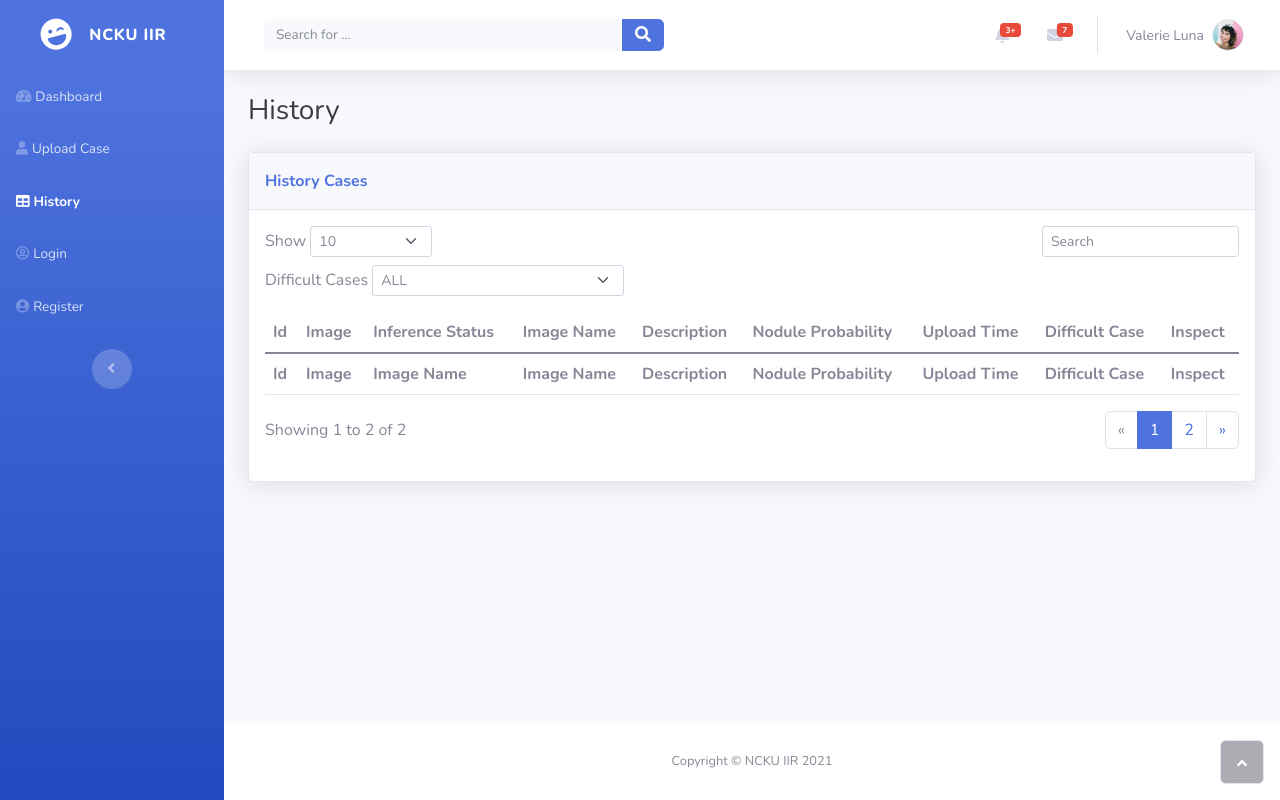
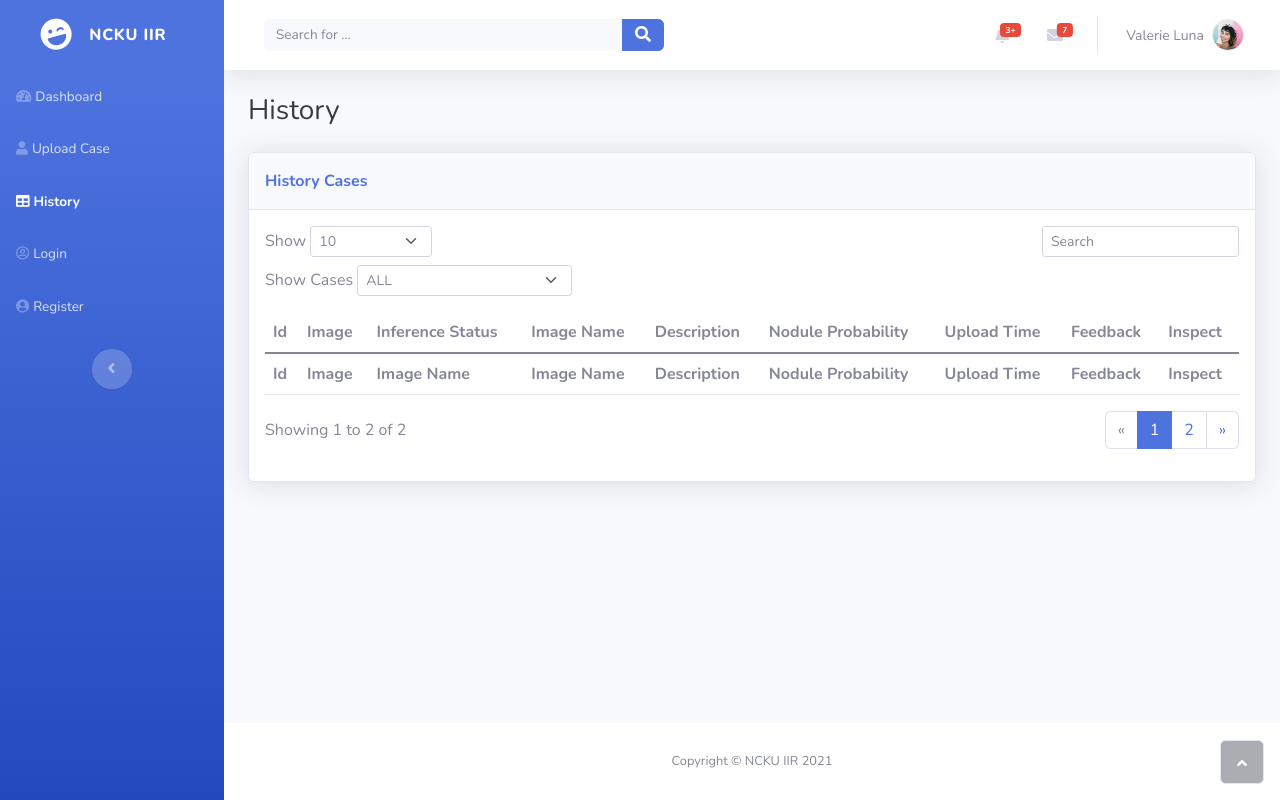
Before and after one commit to jefffang19/LungCancerServerForDoctor, a Django app: page /run_model/history in a window 1280 px wide. Run offline with Django 3.2, Linux system fonts and the light colour scheme; data that the repository does not hold is empty; some libraries are stand-ins or nearby versions.

Commit message:
Modify history page feedback display

```diff
--- a/run_model/controllers/history_controller.py
+++ b/run_model/controllers/history_controller.py
@@ -132,14 +132,14 @@ def history_data(request):
 
             # no comment
             if(len(feedback) == 0):
-                if int(request.POST['filter_difficult_case']) != 3 and int(request.POST['filter_difficult_case']) != 0:
+                if int(request.POST['filter_case']) != 3 and int(request.POST['filter_case']) != 0:
                     continue
 
                 difficult_case.append('Unknown')
             else:
                 _is_difficult = feedback[0].is_difficult
 
-                if (int(request.POST['filter_difficult_case']) == 1 and not _is_difficult) or (int(request.POST['filter_difficult_case']) == 2 and _is_difficult) or (int(request.POST['filter_difficult_case']) == 3):
+                if (int(request.POST['filter_case']) == 1 and not _is_difficult) or (int(request.POST['filter_case']) == 2 and _is_difficult) or (int(request.POST['filter_case']) == 3):
                     continue
 
                 difficult_case.append(str(_is_difficult))
--- a/run_model/templates/run_model/history.html
+++ b/run_model/templates/run_model/history.html
@@ -142,11 +142,10 @@
                                                 <option value="50">50</option>
                                                 <option value="100">100</option>
                                             </select>&nbsp;</label></div>
-                                    <div id="dataTable_length" class="dataTables_length" aria-controls="dataTable"><label class="form-label">Difficult Cases&nbsp;<select class="d-inline-block form-select form-select-sm" id="difficultCaseSelect" onchange="filter_difficult_case()">
+                                    <div id="dataTable_length" class="dataTables_length" aria-controls="dataTable"><label class="form-label">Show Cases&nbsp;<select class="d-inline-block form-select form-select-sm" id="CaseSelect" onchange="filter_case()">
                                                 <option value="0" selected="">ALL</option>
-                                                <option value="1">True only</option>
-                                                <option value="2">False only</option>
-                                                <option value="3">Unknown Only</option>
+                                                <option value="1">Not viewed</option>
+                                                <option value="2">Viewed</option>
                                             </select>&nbsp;</label></div>
                                 </div>
                                 <div class="col-md-6">
@@ -164,7 +163,7 @@
                                             <th>Description</th>
                                             <th>Nodule Probability</th>
                                             <th>Upload Time</th>
-                                            <th>Difficult Case</th>
+                                            <th>Feedback</th>
                                             <th>Inspect</th>
                                         </tr>
                                     </thead>
@@ -179,7 +178,7 @@
                                             <td><strong>Description</strong></td>
                                             <td><strong>Nodule Probability</strong></td>
                                             <td><strong>Upload Time</strong></td>
-                                            <td><strong>Difficult Case</strong></td>
+                                            <td><strong>Feedback</strong></td>
                                             <td><strong>Inspect</strong></td>
                                         </tr>
                                     </tfoot>
@@ -316,11 +315,11 @@
         }
 
         // filter table
-        function filterTable(difficult_case_cond){
+        function filterTable(case_cond){
             $.ajax({
                 url: "/run_model/history_data",
                 type: 'POST',
-                data:{filter_difficult_case:difficult_case_cond ,csrfmiddlewaretoken:"{{ csrf_token }}"},
+                data:{filter_case:case_cond ,csrfmiddlewaretoken:"{{ csrf_token }}"},
                 success: function (data) {
 
                     image_path = data['image_path'];
@@ -344,8 +343,8 @@
             });
         }
 
-        function filter_difficult_case(){
-            var d_select = document.getElementById('difficultCaseSelect');
+        function filter_case(){
+            var d_select = document.getElementById('CaseSelect');
             filterTable(d_select.value);
         }
 	</script>
```
Also changed, not shown: db (副本).sqlite3 (deleted).
